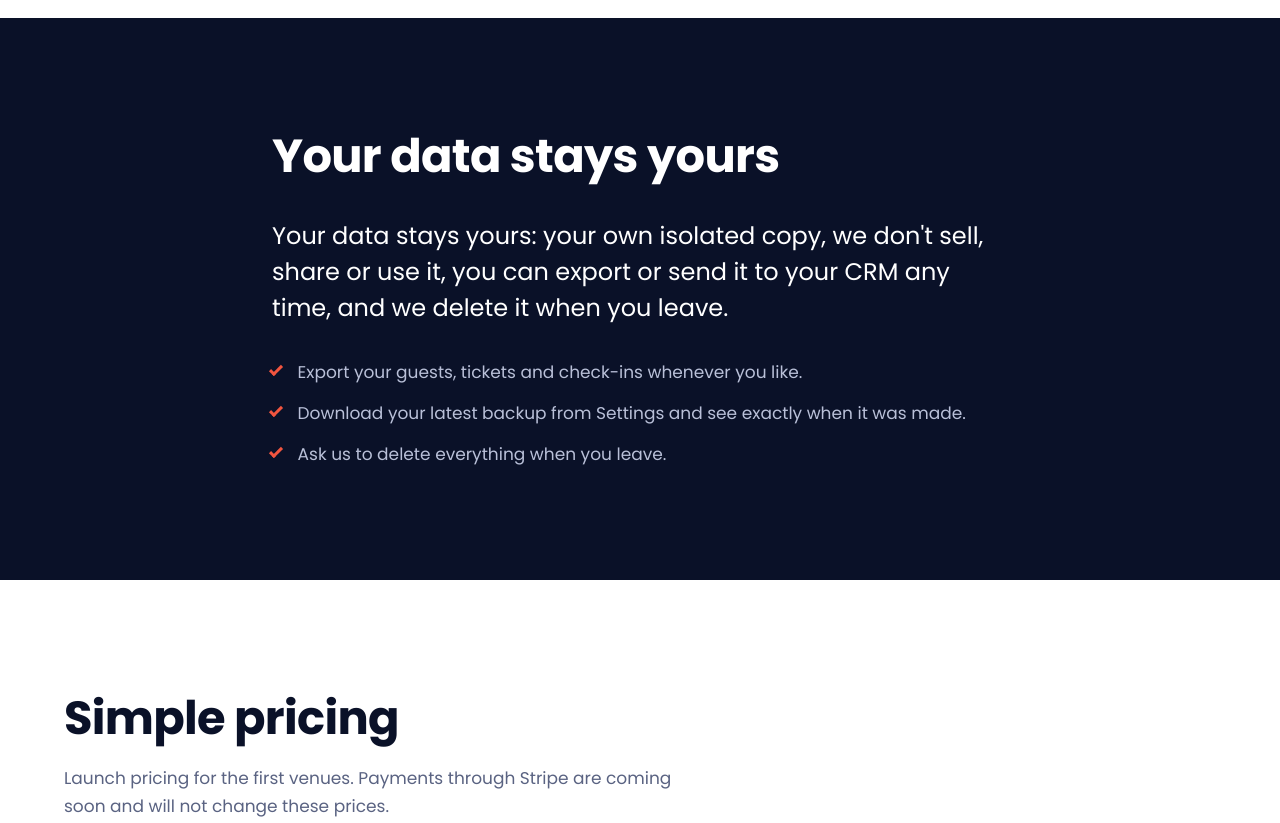
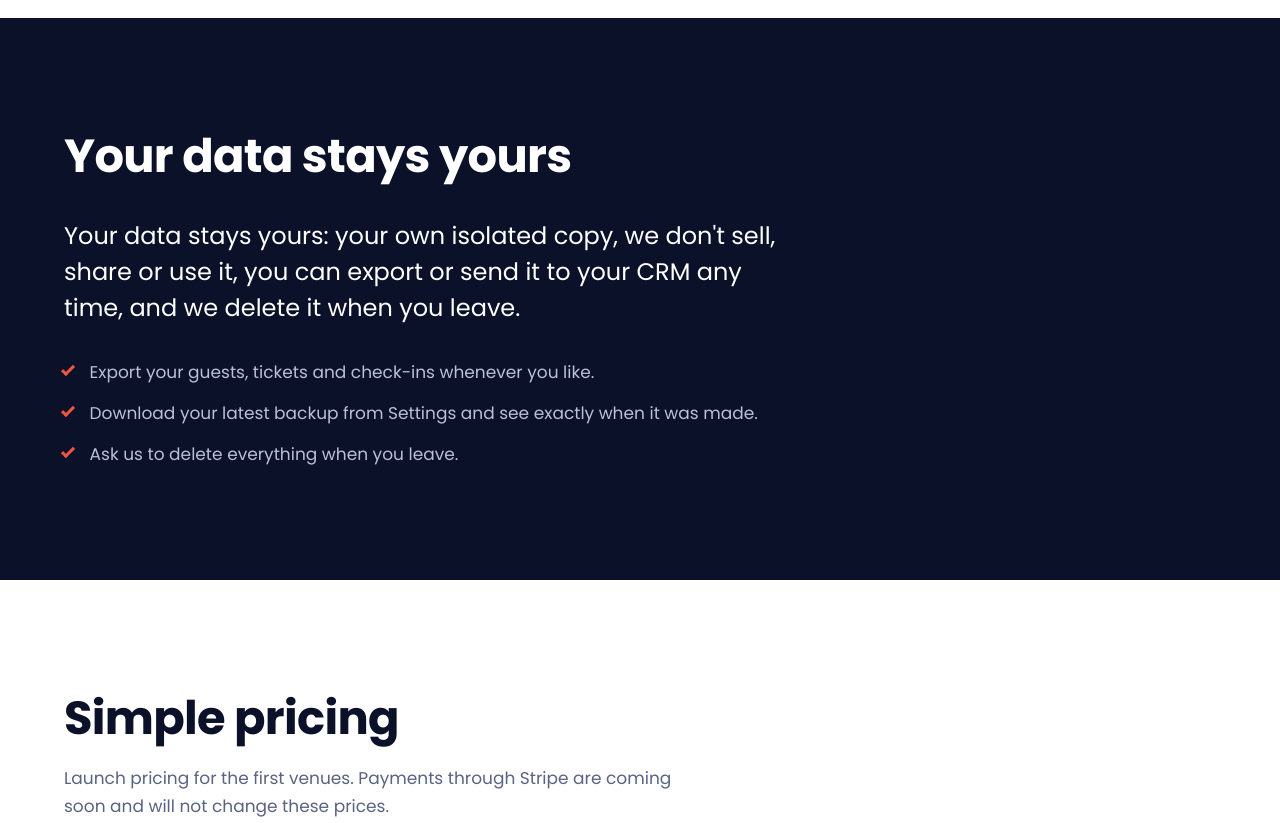
Before and after one commit to gabrielr81/doorpass-site, a website: page public/index.html in a window 1280 px wide. Shown: the part 3020-3843 px from the top of the page. Drawn offline with Linux system fonts and the light colour scheme.

Commit message:
Align narrow sections to the left edge
Co-Authored-By: Claude Sonnet 5.5 <noreply@anthropic.com>
Claude-Session: https://claude.ai/code/session_01M7Asd7esW41zDNoenj5T5U

```diff
--- a/public/css/styles.css
+++ b/public/css/styles.css
@@ -37,8 +37,7 @@ ul, ol { margin: 0; padding: 0; list-style: none; }
 .skip:focus { left: 0; }
 
 .wrap { width: min(100% - 2 * var(--gap), 72rem); margin-inline: auto; }
-.narrow { max-width: 46rem; margin-inline: 0; }
-.wrap.narrow { width: min(100% - 2 * var(--gap), 46rem); margin-inline: auto; }
+.narrow > * { max-width: 46rem; }
 
 /* Header */
 .site-header { position: sticky; top: 0; z-index: 10; background: var(--navy); border-bottom: 1px solid var(--navy-line); color: var(--white); }
```
